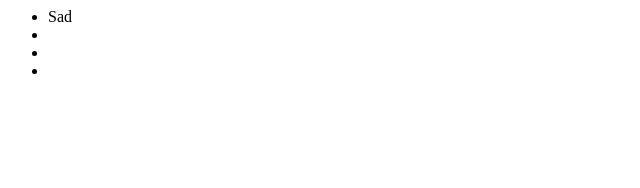
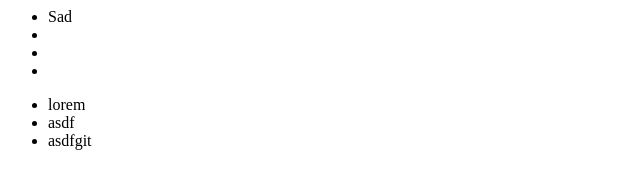
Before and after one commit to Pirace27/newGitTest, a plain HTML site: page index.html in a window 1280 px wide. Shown: the whole page, without its empty margins (0-640 px from the left). Drawn offline with Linux system fonts and the light colour scheme.

Commit message:
added some cool stuff

```diff
--- a/index.html
+++ b/index.html
@@ -9,5 +9,10 @@
 			<li></li>
 			<li></li>
 		</ul>
+		<ul>
+			<li>lorem</li>
+			<li>asdf</li>
+			<li>asdfgit</li>
+		</ul>
 	</body>
 </html>
```
